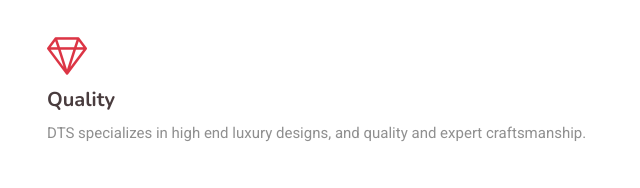
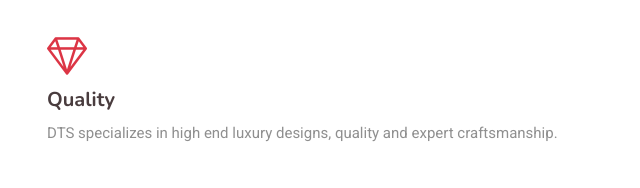
Before and after one commit to henrygoodin/DTS-Development-Repo, a website: page frontend/Tempo-pro/index.html in a window 1280 px wide. Shown: the part 2180-2368 px from the top of the page, 605-1245 px from the left. Drawn offline with nearby package versions, Linux system fonts and the light colour scheme.

Commit message:
Updated About Us Page
Henry Goodin

```diff
--- a/frontend/Tempo-pro/index.html
+++ b/frontend/Tempo-pro/index.html
@@ -139,7 +139,7 @@
             data-aos-once="false">
             <i class="bi bi-gem text-danger"></i>
             <h4><a href="" class="stretched-link">Quality</a></h4>
-            <p> DTS specializes in high end luxury designs, and quality and expert craftsmanship.</p>
+            <p> DTS specializes in high end luxury designs, quality and expert craftsmanship.</p>
           </div><!-- Icon-Box -->
 
           <div class="col-md-6 icon-box position-relative" data-aos="fade-right" data-aos-delay="300"
```
